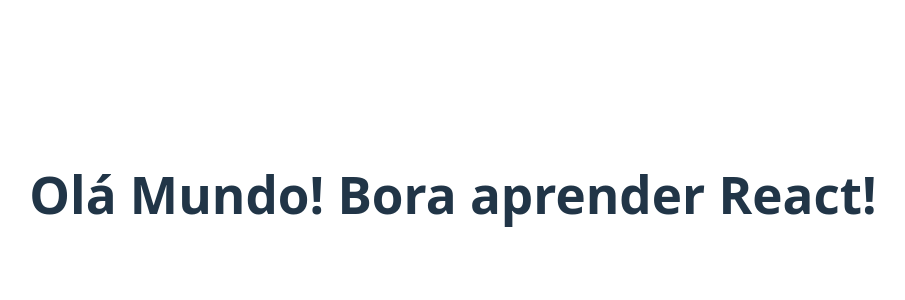
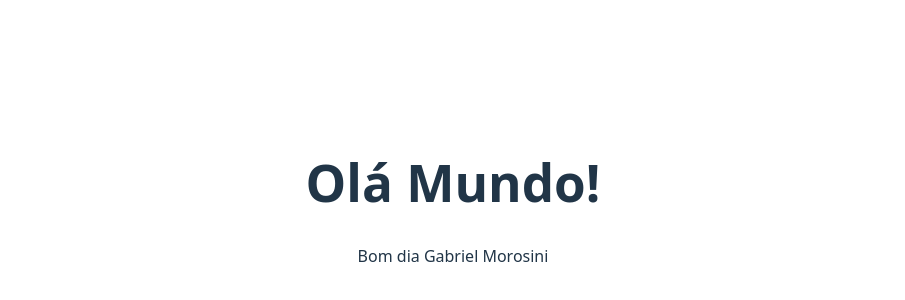
Before and after one commit to GMorosini/udemy-react, a React (Vite) app: page / in a window 1280 px wide. Shown: the part 206-506 px from the top of the page, without its empty margins (187-1092 px from the left). Built offline with nearby package versions, Linux system fonts and the light colour scheme.

Commit message:
Criando componentes

```diff
--- a/src/App.jsx
+++ b/src/App.jsx
@@ -1,15 +1,13 @@
-import { useState } from 'react'
-import reactLogo from './assets/react.svg'
-import viteLogo from '/vite.svg'
-import './App.css'
+import './App.css';
+
+import Welcome from './components/Welcome';
+import BomDia from './components/BomDia';
 
 function App() {
-  const [count, setCount] = useState(0)
-
-  return (
-    <>
-      <h1>Olá Mundo! Bora aprender React!</h1>
-    </>
+  return( <>
+            <Welcome />
+            <BomDia />
+          </>
   );
 }
 
--- /dev/null
+++ b/src/components/BomDia.jsx
@@ -0,0 +1,6 @@
+function BomDia(){
+    const name = "Gabriel Morosini";
+    return( <div>Bom dia {name }</div> );
+}
+
+export default BomDia;
--- /dev/null
+++ b/src/components/Welcome.jsx
@@ -0,0 +1,5 @@
+function Welcome() {
+    return <h1>Olá Mundo!</h1>;
+}
+
+export default Welcome;
```
